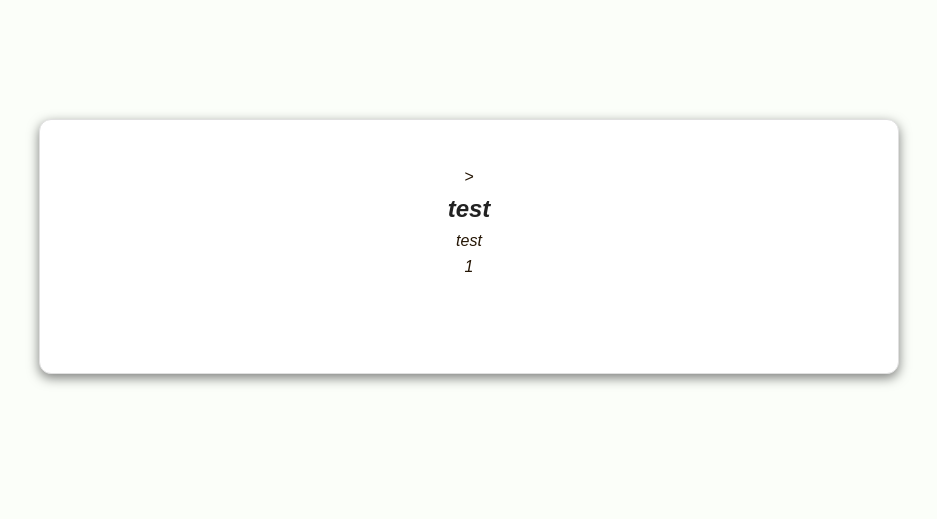
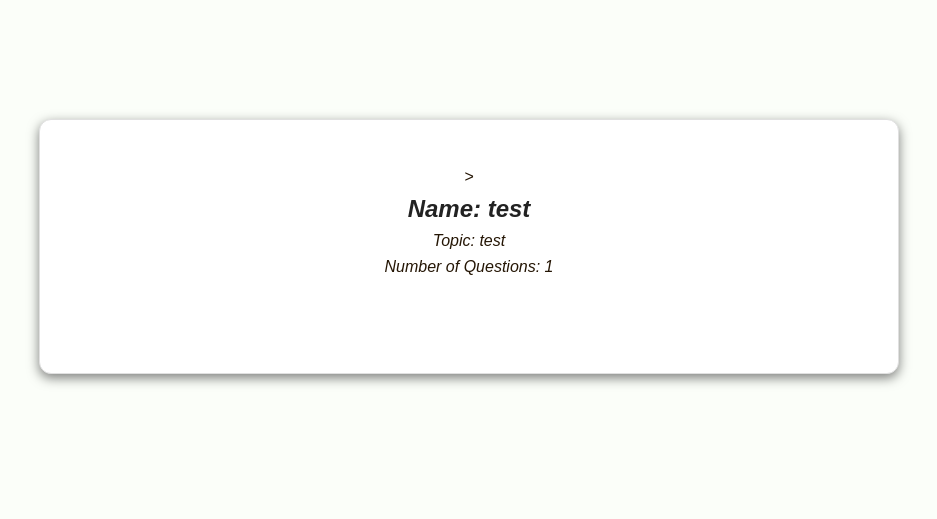
Before and after one commit to Smolleh/NewTeamProject, a Django app: page /quiz/ in a window 1280 px wide. Shown: the part 215-734 px from the top of the page, without its empty margins (171-1108 px from the left). Run offline with Django 5.2, Linux system fonts and the light colour scheme; a user stored in the database is signed in; data comes from the database, SQL or seed files in the repository.

Commit message:
Edited layout

```diff
--- a/museumProject/museumApp/static/styles.css
+++ b/museumProject/museumApp/static/styles.css
@@ -166,6 +166,7 @@ section{
     gap: 20px;
     align-items: center;
 }
+
 
 
 /*****************************************home.html*******************************/
--- a/museumProject/museumApp/templates/base.html
+++ b/museumProject/museumApp/templates/base.html
@@ -13,12 +13,10 @@
 
     <div class="sidebar" id="sidebar">
         <button class="side" onclick="s_close()">Close &times;</button>
-
         <a href="{% url 'home' %}">Home</a>
         <a href="{% url 'exhibits' %}">Exhibits</a>
         <a href="{% url 'quiz' %}">Quiz</a>
-        <a href="{% url 'login' %}">Login</a>
-        <a href="{% url 'register' %}">Register</a>
+
         <a href="{% url 'curator_dashboard' %}">Curator Dashboard</a>
 
     </div>
--- a/museumProject/museumApp/templates/pages/quiz.html
+++ b/museumProject/museumApp/templates/pages/quiz.html
@@ -11,13 +11,9 @@
                 {% for quiz in quiz %}
                     <li class="exhibit-card">
                         <a href="{% url 'single_quiz' quiz.id %}">>
-                        <h2>{{quiz.name}}</h2>
-                        <p>{{quiz.topic}}</p>
-                        <p>{{quiz.num_questions}} </p>
-
-
-
-
+                        <h2>Name: {{quiz.name}}</h2>
+                        <p>Topic: {{quiz.topic}}</p>
+                        <p>Number of Questions: {{quiz.num_questions}} </p>
                         </a>
                     </li>
 
```
